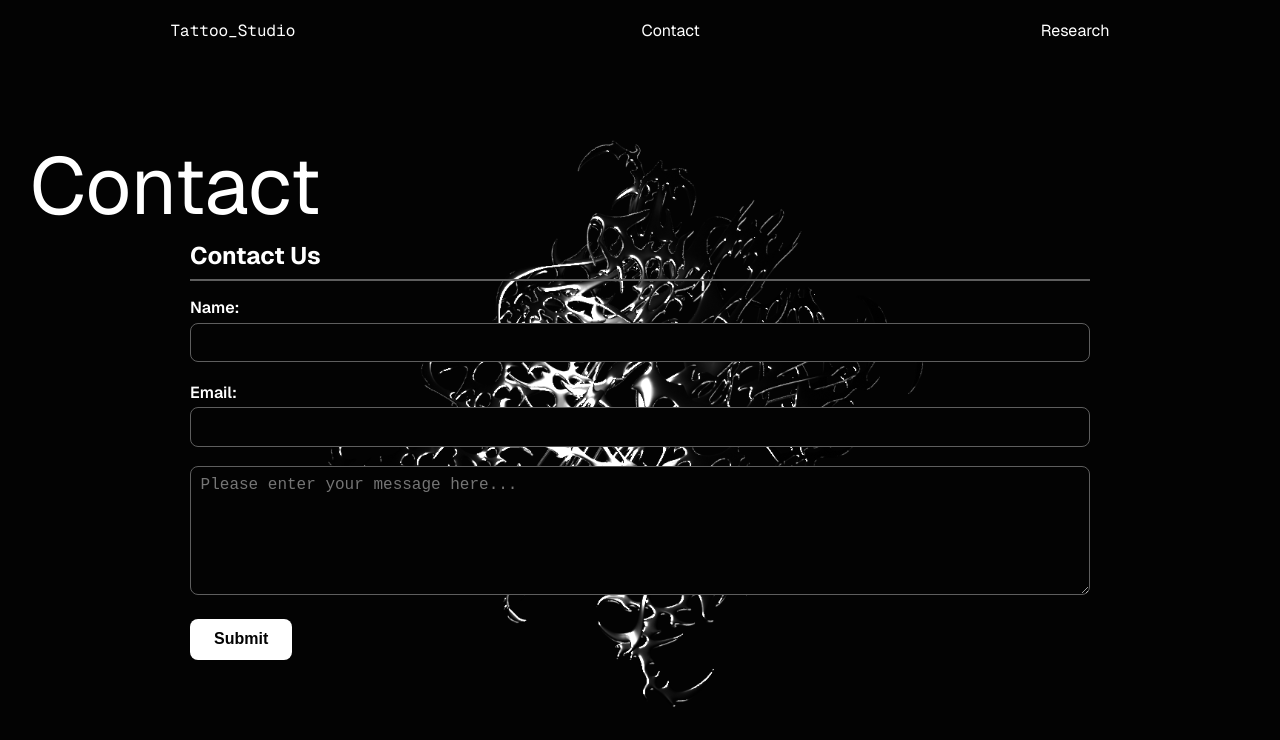
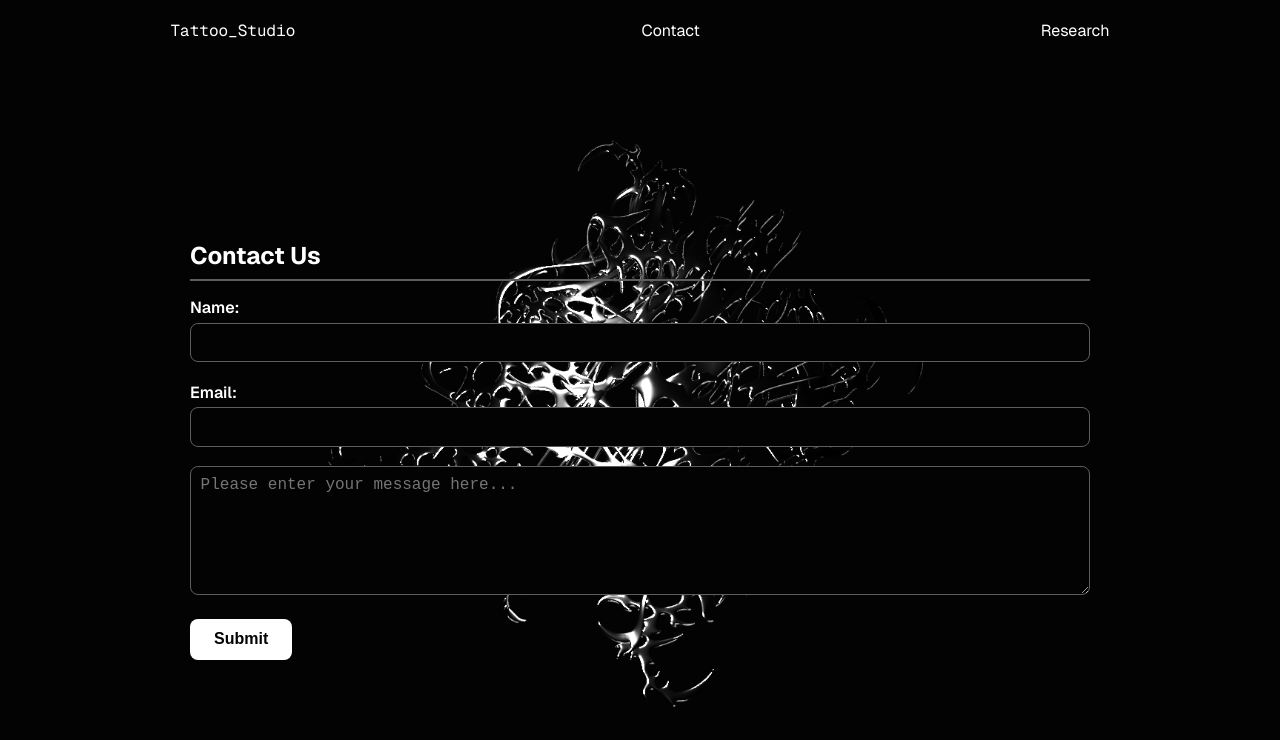
Before and after one commit to NicholasSutin/tattoo-studio, a plain HTML site: page contact.html in a window 1280 px wide. Drawn offline with Linux system fonts and the light colour scheme.

Commit message:
Update contact.html

```diff
--- a/contact.html
+++ b/contact.html
@@ -49,8 +49,6 @@
         </ul>
     </nav>
 
-    <h1 id="banner-title">Contact</h1>
-
     <div class="form-container">
         <h2>Contact Us</h2>
         <form>
```
